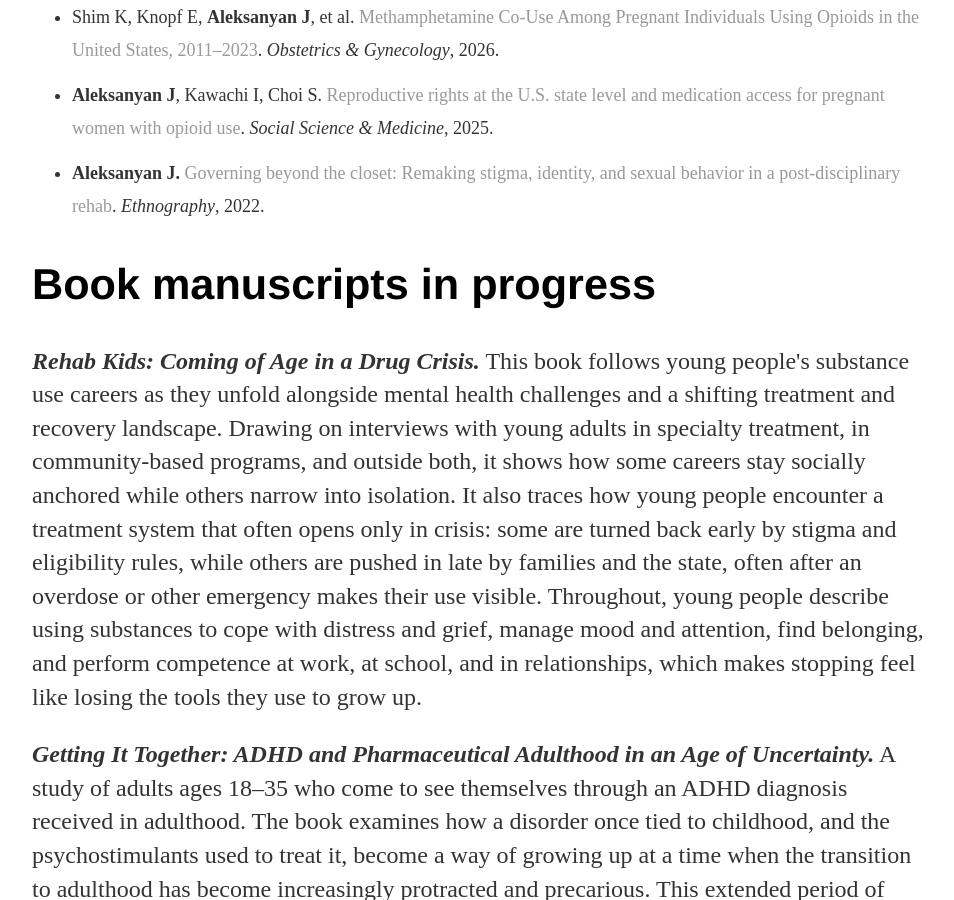
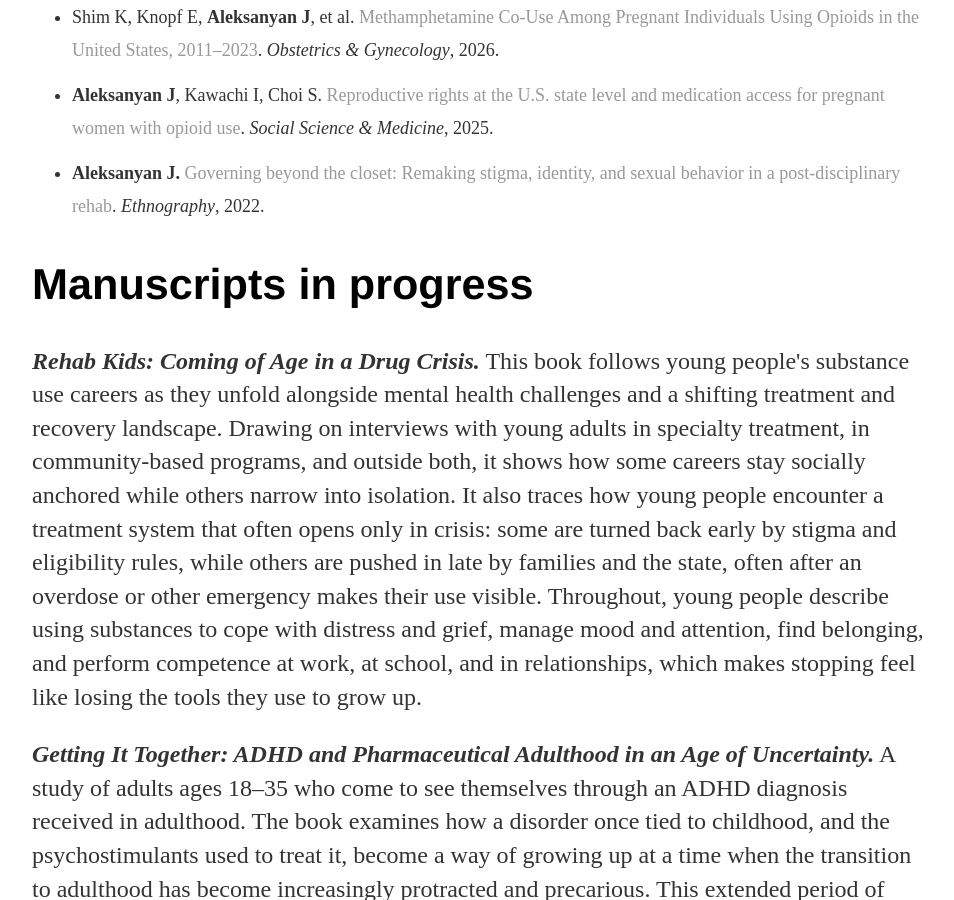
Before and after one commit to aja2182/aja2182.github.io, a Jekyll site: the page built from projects/index.html, in a window 1280 px wide and 900 px high, scrolled down 1666 px. Shown: the whole window, without its empty margins (160-1114 px from the left). Built offline with Jekyll 4.4.1, drawn with Linux system fonts in a browser that asks for light colours.

Commit message:
Heading: Manuscripts in progress
Co-Authored-By: Claude Opus 5.5 <noreply@anthropic.com>
Claude-Session: https://claude.ai/code/session_01UBGUuVKp8RBC6Hia74W8jU

```diff
--- a/projects/index.html
+++ b/projects/index.html
@@ -30,7 +30,7 @@ description: Research by Josh Aleksanyan on young adults in substance use treatm
 <li><b>Aleksanyan J.</b> <a href="https://doi.org/10.1177/1466138120923702">Governing beyond the closet: Remaking stigma, identity, and sexual behavior in a post-disciplinary rehab</a>. <i>Ethnography</i>, 2022.</li>
 </ul>
 
-<h2>Book manuscripts in progress</h2>
+<h2>Manuscripts in progress</h2>
 <p><b><i>Rehab Kids: Coming of Age in a Drug Crisis.</i></b> This book follows young people's substance use careers as they unfold alongside mental health challenges and a shifting treatment and recovery landscape. Drawing on interviews with young adults in specialty treatment, in community-based programs, and outside both, it shows how some careers stay socially anchored while others narrow into isolation. It also traces how young people encounter a treatment system that often opens only in crisis: some are turned back early by stigma and eligibility rules, while others are pushed in late by families and the state, often after an overdose or other emergency makes their use visible. Throughout, young people describe using substances to cope with distress and grief, manage mood and attention, find belonging, and perform competence at work, at school, and in relationships, which makes stopping feel like losing the tools they use to grow up.</p>
 <p><b><i>Getting It Together: ADHD and Pharmaceutical Adulthood in an Age of Uncertainty.</i></b> A study of adults ages 18&ndash;35 who come to see themselves through an ADHD diagnosis received in adulthood. The book examines how a disorder once tied to childhood, and the psychostimulants used to treat it, become a way of growing up at a time when the transition to adulthood has become increasingly protracted and precarious. This extended period of becoming creates the conditions of possibility for pharmaceutical experimentation, even as adulthood itself becomes an ever more elusive achievement.</p>
 
```
